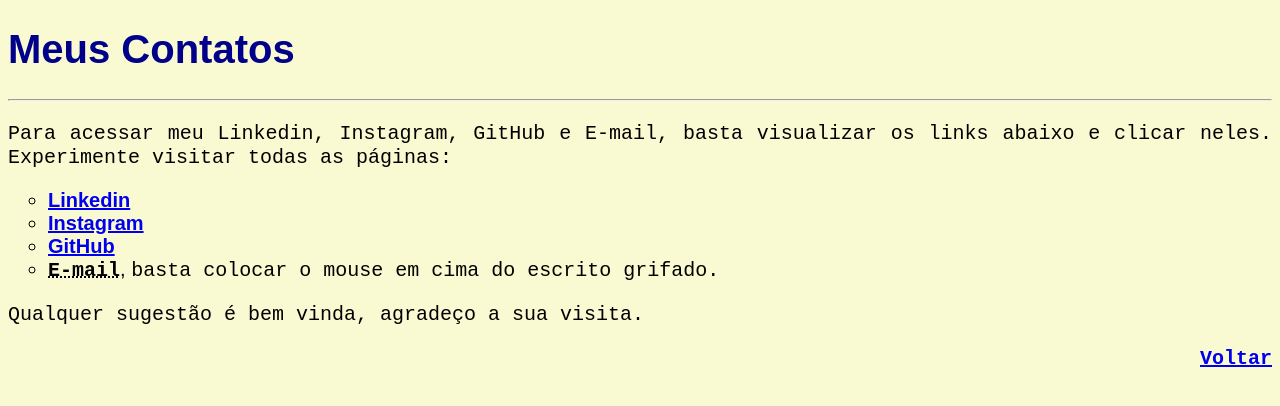
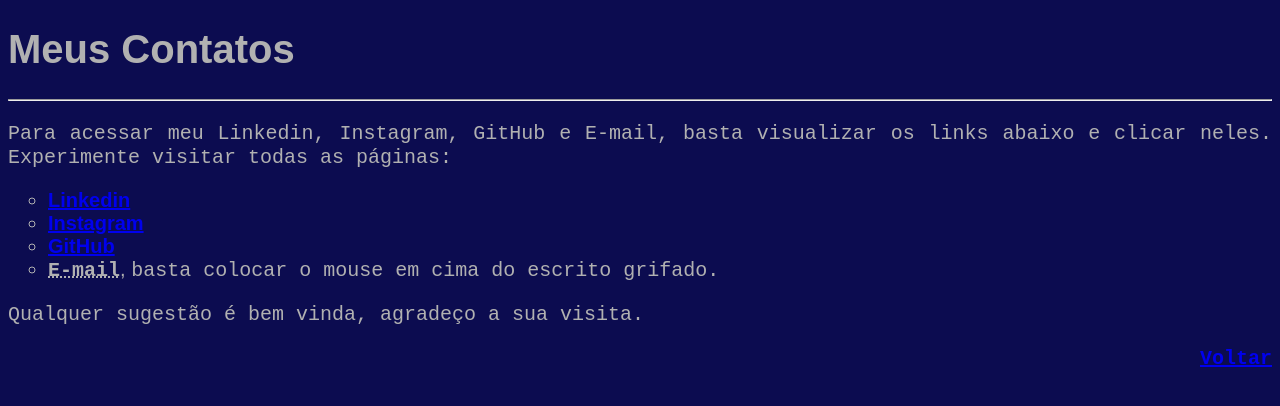
Before and after one commit to HenriquePantaroto/HTML5-CSS3-Projetos, a plain HTML site: page Projeto HTML5-CSS3/Página02.html in a window 1280 px wide. Drawn offline with Linux system fonts and the light colour scheme.

Commit message:
Mudanças no Main Projeto

```diff
--- a/Projeto HTML5-CSS3/style.css
+++ b/Projeto HTML5-CSS3/style.css
@@ -1,15 +1,21 @@
 @charset "UTF-8";
 
 body {
-    background-color: lightgoldenrodyellow;
+    background-color:rgb(12, 12, 80);
     font-family: Arial, Helvetica, sans-serif;
     font-size: 20px;
     text-align: justify;
 }
 h1 {
-    color: darkblue;
+    color: rgb(177, 177, 177);
     ;
 }
 h2 {
-    color: darkblue
+    color: rgb(177, 177, 177);
 }
+p {
+    color: rgb(177, 177, 177);
+}
+ul {
+    color: rgb(177, 177, 177);
+}
```
Also changed, not shown: Projeto HTML5-CSS3/index.html (+2 -2 lines).
